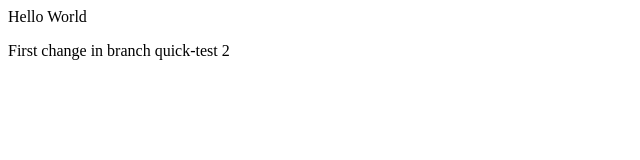
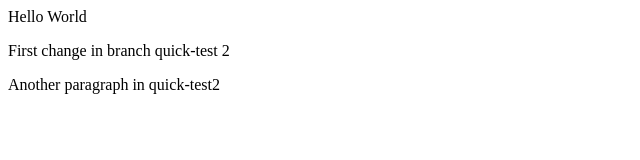
Before and after one commit to incadev/demo-repo, a plain HTML site: page index.html in a window 1280 px wide. Shown: the whole page, without its empty margins (0-640 px from the left). Drawn offline with Linux system fonts and the light colour scheme.

Commit message:
index.html changed in quick-test2 committed

```diff
--- a/index.html
+++ b/index.html
@@ -1,2 +1,3 @@
 <div>Hello World</div>
 <p>First change in branch quick-test 2</p>
+<p>Another paragraph in quick-test2</p>
```
